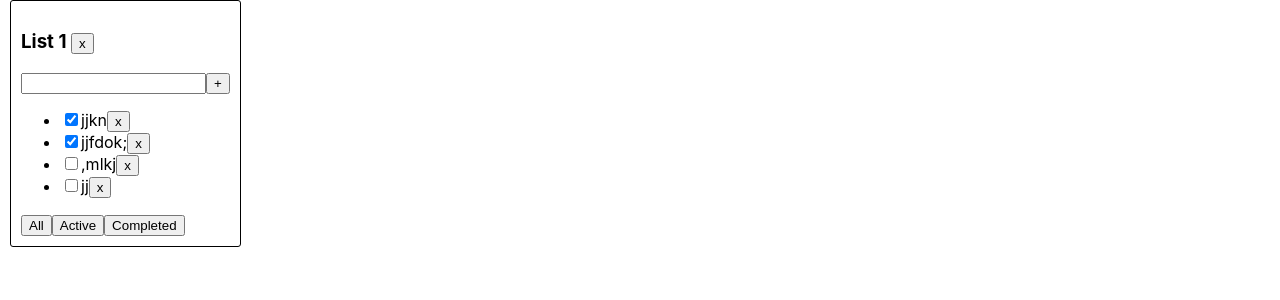
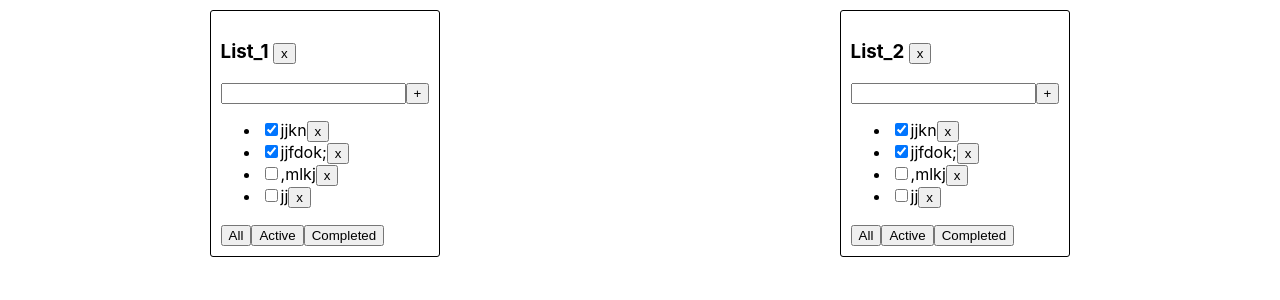
Before and after one commit to andreiryaskov/todolist_2, a React (Create React App) app: page / in a window 1280 px wide. Shown: the top 300 px of the page. Built offline with nearby package versions, Linux system fonts and the light colour scheme.

Commit message:
todolists.map

```diff
--- a/src/App.css
+++ b/src/App.css
@@ -1,11 +1,11 @@
 .app_wrapper {
-    margin-left: 10px;
+    margin: 10px;
     display: flex;
     flex-direction: column;
     justify-content: space-around;
 }
 
-.todoLists {
+.todolists {
     display: flex;
     align-items: center;
     justify-content: space-around;
@@ -30,3 +30,7 @@
     border-radius: 3px;
     padding: 10px;
 }
+
+.addItem_wrapper {
+
+}
--- a/src/App.tsx
+++ b/src/App.tsx
@@ -11,14 +11,35 @@ const App = () => {
         {id: v1(), title: 'jj', isDone: false}
     ])
 
+    let [todoLists, setTodoLists] = useState([
+        {id: v1(), title: 'List_1'},
+        {id: v1(), title: 'List_2'}
+    ])
+
     const deleteTask = (id: string) => {
-        tasks = tasks.filter(t => t.id != id)
-        setTask(tasks)
+        let filteredTasks = tasks.filter(task => task.id != id)
+        setTask(filteredTasks)
+    }
+
+    const deleteTodoLists = (id: string) => {
+        let filteredTodoLists = todoLists.filter(tl => tl.id != id)
+        setTodoLists(filteredTodoLists)
     }
 
     return (
         <div className={'app_wrapper'}>
-            <TodoList tasks={tasks} deleteTask={deleteTask}/>
+            <div className={'addItem_wrapper'}></div>
+            <div className={'todolists'}>
+                {
+                    todoLists.map(tl => <TodoList
+                        tasks={tasks}
+                        deleteTask={deleteTask}
+                        deleteTodoLists={deleteTodoLists}
+                        id={tl.id}
+                        title={tl.title}
+                    />)
+                }
+            </div>
         </div>
     );
 };
--- a/src/todoList.tsx
+++ b/src/todoList.tsx
@@ -9,8 +9,11 @@ type TaskType = {
 }
 
 type PropsType = {
+    title: string
+    id: string
     tasks: TaskType[]
     deleteTask: (id: string) => void
+    deleteTodoLists: (id: string) => void
 }
 
 
@@ -24,7 +27,8 @@ const TodoList = (props: PropsType) => {
 
     return (
         <div className={'todolist_wrapper'}>
-            <h3>List 1 <button>x</button></h3>
+            <h3>{props.title} <button onClick={ () => {props.deleteTodoLists(props.id)} }>x</button></h3>
+
             <input className="add_input"/>
             <button>+</button>
             <ul>
```
